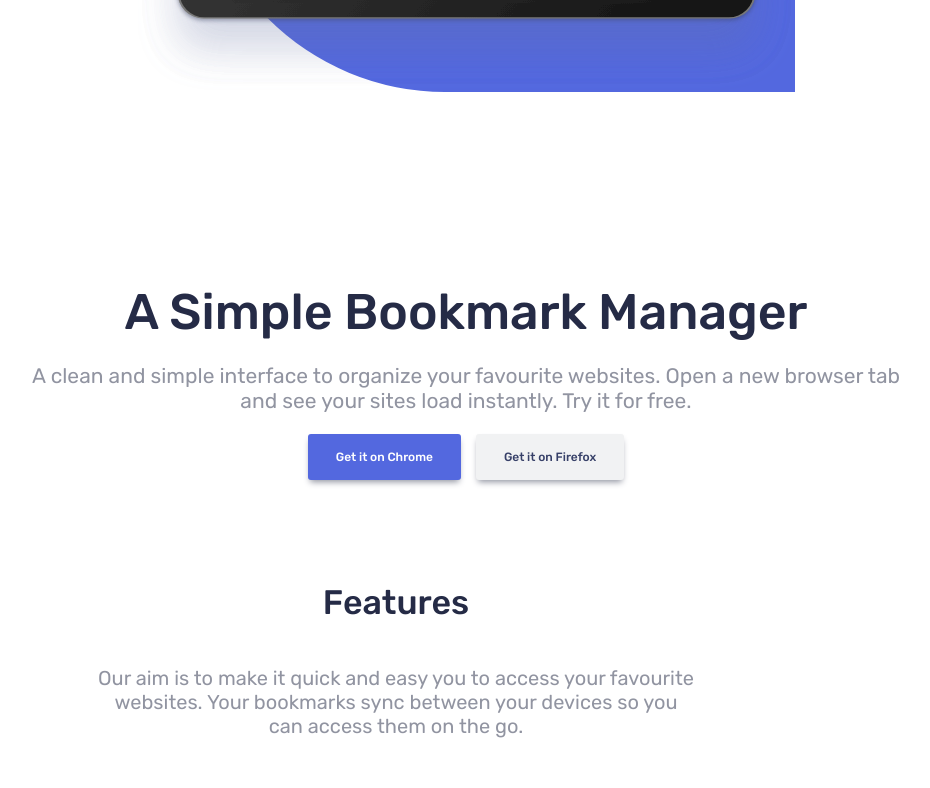
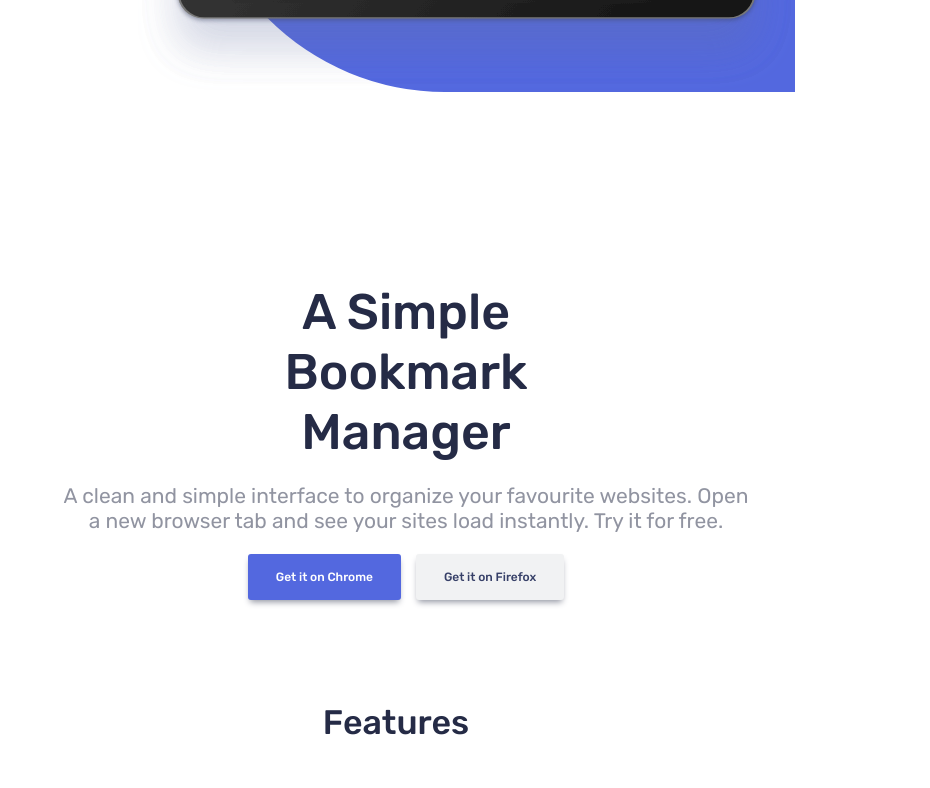
Before and after one commit to emrerol/bookmark-landing-page, a React (Create React App) app: page / in a window 1280 px wide. Shown: the part 550-1338 px from the top of the page, without its empty margins (244-1174 px from the left). Before the commit the page ends 1308 px from the top, so only its background shows below. Built offline with nearby package versions, Linux system fonts and the light colour scheme.

Commit message:
few css changes

```diff
--- a/src/index.css
+++ b/src/index.css
@@ -10,4 +10,5 @@ html {
 body {
   margin: 0;
   padding: 0;
+  scroll-behavior: smooth;
 }/*# sourceMappingURL=index.css.map */
--- a/src/index.scss
+++ b/src/index.scss
@@ -12,5 +12,6 @@ html {
 body {
       margin: 0;
       padding: 0;
+      scroll-behavior: smooth;
 
 }
--- a/src/layouts/landing/landing.style.css
+++ b/src/layouts/landing/landing.style.css
@@ -12,7 +12,7 @@
   display: flex;
   flex-direction: column;
   padding-top: 7vh;
-  max-width: 34vw;
+  max-width: 50rem;
 }
 .landing__left .landingbuttonsdiv {
   display: flex;
@@ -20,12 +20,14 @@
   gap: 1.5rem;
 }
 .landing__left .h1 {
+  width: inherit;
   font-size: 5rem;
   font-weight: 500;
   color: hsl(229deg, 31%, 21%);
   margin-bottom: 0;
 }
 .landing__left .parag {
+  width: inherit;
   color: hsl(229deg, 8%, 60%);
   font-size: 2.1rem;
 }
@@ -53,11 +55,15 @@
     gap: 10rem;
     flex-direction: column-reverse;
   }
+  .landing .h1 {
+    max-width: 30rem;
+  }
   .landing__left {
-    max-width: 70vw;
+    max-width: 70rem;
     display: flex;
     justify-content: center;
     align-items: center;
     text-align: center;
+    margin-right: 12rem;
   }
 }/*# sourceMappingURL=landing.style.css.map */
--- a/src/layouts/landing/landing.style.scss
+++ b/src/layouts/landing/landing.style.scss
@@ -10,25 +10,26 @@
     padding-top: 6rem;
 
 
-
     &__left{
         font-family: $font-family;
         display: flex;
         flex-direction: column;
         padding-top: 7vh;
-        max-width: 34vw;
+        max-width: 50rem;
         .landingbuttonsdiv{
             display: flex;
             flex-direction: row;
             gap: 1.5rem;
         }
         .h1{
+            width: inherit;
             font-size: 5rem;
             font-weight: $medium-font;
             color: $very-dark-blue;
             margin-bottom: 0;
         }
         .parag{
+            width: inherit;
             color: $grayish-blue;
             font-size: 2.1rem;
         }
@@ -62,13 +63,19 @@
         gap: 10rem;
         flex-direction: column-reverse;
 
+        .h1{
+            max-width: 30rem
+        }
+
         &__left {
-            max-width: 70vw;
+            max-width: 70rem;
             display: flex;
             justify-content: center;
             align-items: center;
             text-align: center;
+            margin-right: 12rem;
         }
+
 
     }
 }
```
Also changed, not shown: 2 other files (tests, documents, lock files or other folders).
